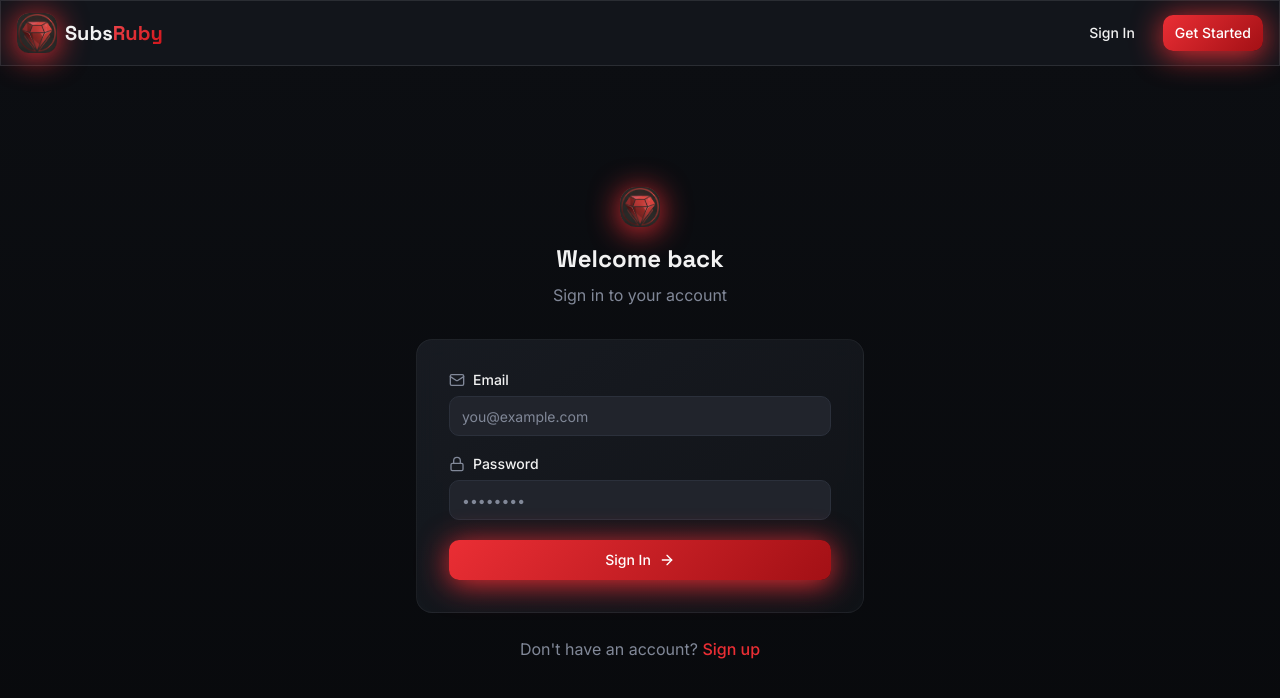
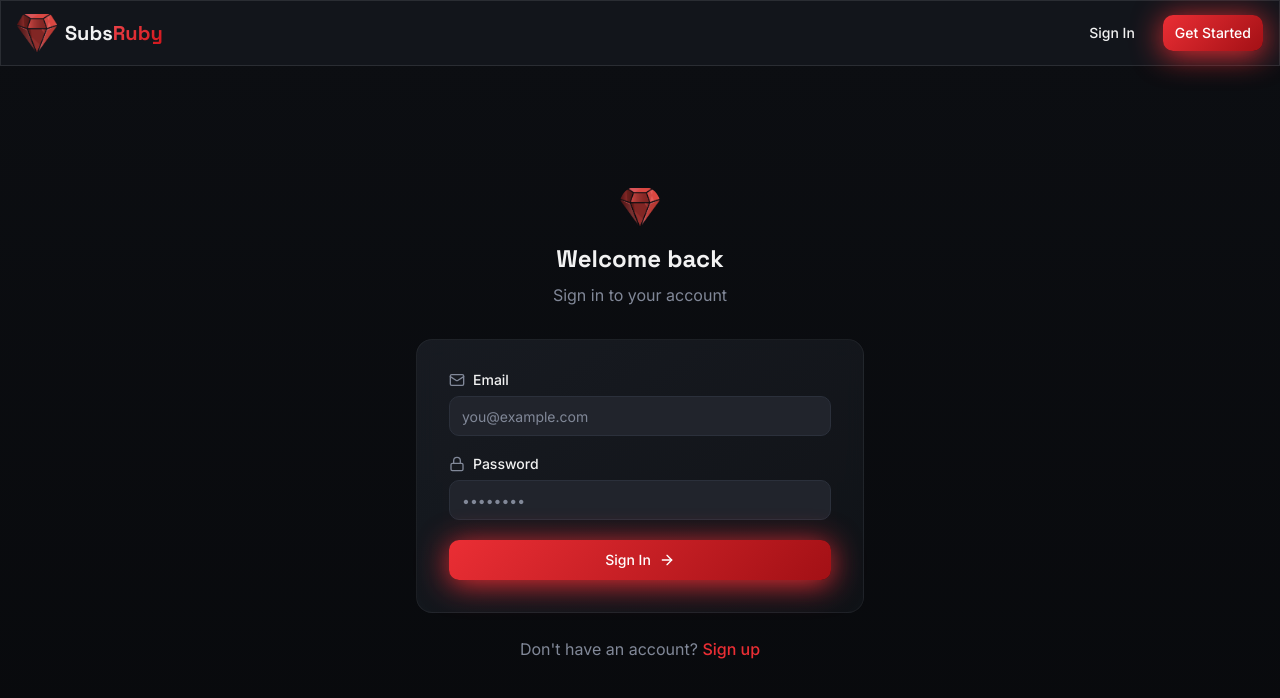
Before and after one commit to infosubsruby/subsruby, a React (Vite) app: page /login in a window 1280 px wide. Shown: the top 698 px of the page. Built offline with nearby package versions, Linux system fonts and the light colour scheme; no server answers; the HTML template or start-up script is replaced by a standard one.

Commit message:
Remove-logo-glow-effects

```diff
--- a/src/components/layout/Navbar.tsx
+++ b/src/components/layout/Navbar.tsx
@@ -50,11 +50,11 @@ export const Navbar = () => {
     <nav className="fixed top-0 left-0 right-0 z-50 glass border-b border-border/50">
       <div className="container mx-auto px-4 h-16 flex items-center justify-between">
         <Link to={user ? "/control" : "/"} className="flex items-center gap-2 group">
-          <div className="h-10 w-10 ruby-gradient rounded-lg flex items-center justify-center shadow-ruby group-hover:shadow-ruby-strong transition-shadow overflow-hidden">
+          <div className="h-10 w-10 rounded-lg flex items-center justify-center overflow-hidden">
             <img
-              src="/logo.jpeg"
+              src="/logo.png"
               alt="Site Logosu"
-              className="h-full w-full object-contain"
+              className="h-full w-auto max-h-8 sm:max-h-10 object-contain"
             />
           </div>
           <span className="font-display text-xl font-bold text-foreground">
--- a/src/pages/Index.tsx
+++ b/src/pages/Index.tsx
@@ -172,11 +172,11 @@ const Index = () => {
             {/* Background decoration */}
             <div className="absolute top-0 right-0 w-64 h-64 bg-primary/10 rounded-full blur-[60px] -z-10" />
 
-            <div className="h-10 w-10 rounded-2xl ruby-gradient flex items-center justify-center mx-auto mb-6 shadow-ruby animate-pulse-ruby overflow-hidden">
+            <div className="h-10 w-10 rounded-2xl flex items-center justify-center mx-auto mb-6 overflow-hidden">
               <img
-                src="/logo.jpeg"
+                src="/logo.png"
                 alt="Site Logosu"
-                className="h-full w-full object-contain"
+                className="h-full w-auto max-h-8 sm:max-h-10 object-contain"
               />
             </div>
 
@@ -201,11 +201,11 @@ const Index = () => {
       <footer className="py-8 px-4 border-t border-border">
         <div className="container mx-auto flex flex-col md:flex-row items-center justify-between gap-4">
           <div className="flex items-center gap-2">
-            <div className="h-10 w-10 ruby-gradient rounded-md flex items-center justify-center overflow-hidden">
+            <div className="h-10 w-10 rounded-md flex items-center justify-center overflow-hidden">
               <img
-                src="/logo.jpeg"
+                src="/logo.png"
                 alt="Site Logosu"
-                className="h-full w-full object-contain"
+                className="h-full w-auto max-h-8 sm:max-h-10 object-contain"
               />
             </div>
             <span className="font-display font-semibold">SubsRuby</span>
--- a/src/pages/Login.tsx
+++ b/src/pages/Login.tsx
@@ -44,11 +44,11 @@ const Login = () => {
       <div className="pt-24 pb-12 px-4 flex items-center justify-center min-h-screen">
         <div className="w-full max-w-md">
           <div className="text-center mb-8">
-            <div className="h-10 w-10 rounded-2xl ruby-gradient flex items-center justify-center mx-auto mb-4 shadow-ruby overflow-hidden">
+            <div className="h-10 w-10 rounded-2xl flex items-center justify-center mx-auto mb-4 overflow-hidden">
               <img
-                src="/logo.jpeg"
+                src="/logo.png"
                 alt="Site Logosu"
-                className="h-full w-full object-contain"
+                className="h-full w-auto max-h-8 sm:max-h-10 object-contain"
               />
             </div>
             <h1 className="font-display text-2xl font-bold">Welcome back</h1>
--- a/src/pages/Signup.tsx
+++ b/src/pages/Signup.tsx
@@ -79,11 +79,11 @@ const Signup = () => {
       <div className="pt-24 pb-12 px-4 flex items-center justify-center min-h-screen">
         <div className="w-full max-w-md">
           <div className="text-center mb-8">
-            <div className="h-10 w-10 rounded-2xl ruby-gradient flex items-center justify-center mx-auto mb-4 shadow-ruby animate-pulse-ruby overflow-hidden">
+            <div className="h-10 w-10 rounded-2xl flex items-center justify-center mx-auto mb-4 overflow-hidden">
               <img
-                src="/logo.jpeg"
+                src="/logo.png"
                 alt="Site Logosu"
-                className="h-full w-full object-contain"
+                className="h-full w-auto max-h-8 sm:max-h-10 object-contain"
               />
             </div>
             <h1 className="font-display text-2xl font-bold">Create your account</h1>
```
Also changed, not shown: public/logo.jpeg (deleted), public/logo.png (added).
